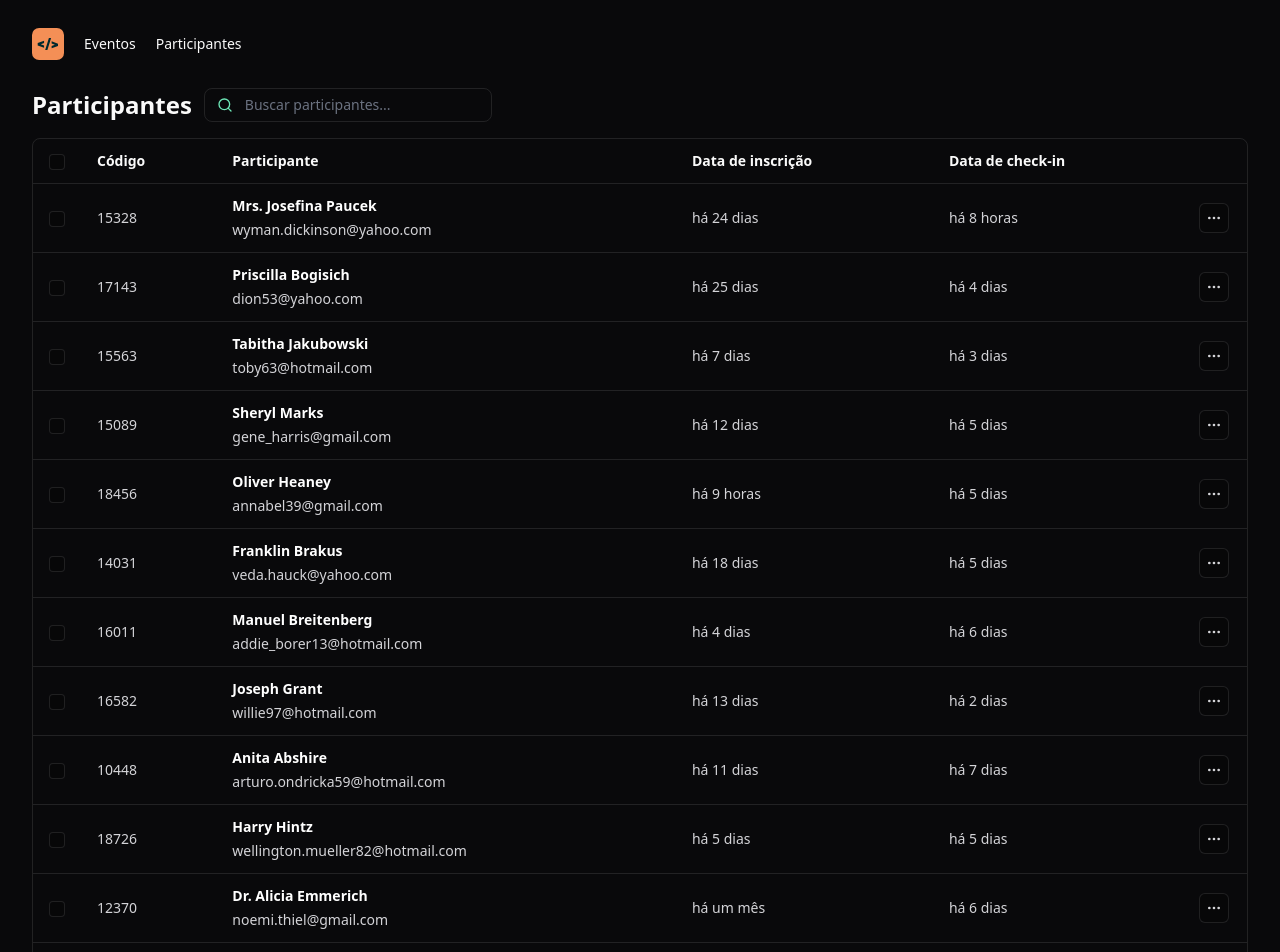
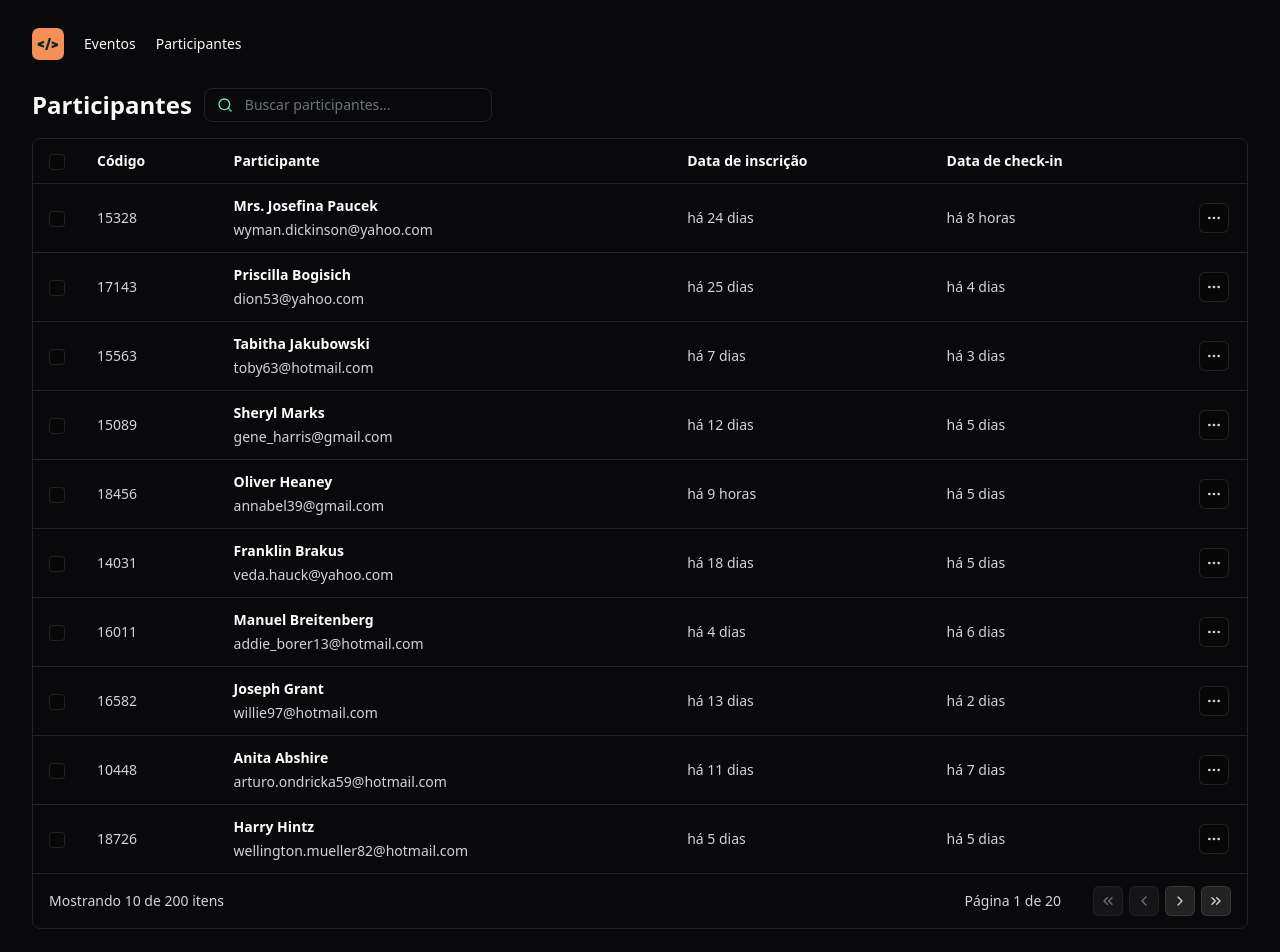
Before and after one commit to vanessabrazuna/pass-in-web, a React (Vite) app: page / in a window 1280 px wide. Shown: the top 952 px of the page. Built offline with nearby package versions, Linux system fonts and the light colour scheme.

Commit message:
feat: Add pagination functionality with validation

```diff
--- a/src/components/attendee-list.tsx
+++ b/src/components/attendee-list.tsx
@@ -1,12 +1,18 @@
 import { ChangeEvent, useState } from "react";
-import { MoreHorizontal, Search } from "lucide-react";
+import {
+  ChevronLeft,
+  ChevronRight,
+  ChevronsLeft,
+  ChevronsRight,
+  MoreHorizontal,
+  Search
+} from "lucide-react";
 
 import { IconButton } from "./icon-button";
 import { Table } from "./table";
 import { TableHeader } from "./table/table-header";
 import { TableCell } from "./table/table-cell";
 import { TableRow } from "./table/table-row";
-import { Pagination } from "./pagination";
 
 import { attendees } from "../data/Attendees";
 
@@ -18,12 +24,15 @@ dayjs.extend(relativeTime)
 dayjs.locale("pt-br")
 
 export function AttendeeList() {
-  const [search, setsearch] = useState("")
+  const [search, setSearch] = useState("")
+  const [page, setPage] = useState(1)
+
+  const totalPages = Math.ceil(attendees.length / 10)
 
   function onSearchInputChanged(event: ChangeEvent<HTMLInputElement>) {
     event.preventDefault()
 
-    setsearch(event.target.value)
+    setSearch(event.target.value)
   }
   return (
     <div className="flex flex-col gap-4">
@@ -38,9 +47,9 @@ export function AttendeeList() {
             className="bg-transparent flex-1 outline-none border-0 p-0 text-sm"
             placeholder="Buscar participantes..."
           />
+        </div>
 
           {search}
-        </div>
       </div>
 
       <Table>
@@ -61,7 +70,7 @@ export function AttendeeList() {
           </tr>
         </thead>
         <tbody>
-          {attendees.map((attendee) => {
+          {attendees.slice((page - 1) * 10, page * 10).map((attendee) => {
             return (
               <TableRow key={attendee.id}>
                 <TableCell>
@@ -94,10 +103,36 @@ export function AttendeeList() {
         <tfoot>
           <tr>
             <TableCell colSpan={3}>
-              Mostrando 10 de 228 itens
+              Mostrando 10 de {attendees.length} itens
             </TableCell>
             <TableCell className="text-right" colSpan={3}>
-              <Pagination />
+              <div className="inline-flex items-center gap-8">
+                <span>Página {page} de {totalPages}</span>
+
+                <div className="flex gap-1.5">
+                  <IconButton onClick={() => setPage(1)} disabled={page === 1}>
+                    <ChevronsLeft className="size-4" />
+                  </IconButton>
+
+                  <IconButton
+                    onClick={() => setPage(page - 1)} disabled={page === 1}
+                  >
+                    <ChevronLeft className="size-4" />
+                  </IconButton>
+
+                  <IconButton
+                    onClick={() => setPage(page + 1)} disabled={page === totalPages}
+                  >
+                    <ChevronRight className="size-4" />
+                  </IconButton>
+
+                  <IconButton
+                    onClick={() => setPage(totalPages)} disabled={page === totalPages}
+                  >
+                    <ChevronsRight className="size-4" />
+                  </IconButton>
+                </div>
+              </div>
             </TableCell>
           </tr>
         </tfoot>
--- a/src/components/icon-button.tsx
+++ b/src/components/icon-button.tsx
@@ -1,4 +1,5 @@
 import { ComponentProps } from "react";
+import { twMerge } from "tailwind-merge";
 
 interface IconButtonProps extends ComponentProps<'button'> {
   transparent?: boolean
@@ -8,10 +9,11 @@ export function IconButton({ transparent, ...props }: IconButtonProps) {
   return (
     <button
       {...props}
-      className={transparent
-          ? "bg-black/20 border border-white/10 rounded-md p-1.5"
-          : "bg-white/10 border border-white/10 rounded-md p-1.5"
-      }
+      className={twMerge(
+        "border border-white/10 rounded-md p-1.5",
+        transparent ? "bg-black/20" : "bg-white/10",
+        props.disabled ? "opacity-50 cursor-not-allowed" : null,
+      )}
     />
   )
 }
--- a/src/components/pagination.tsx
+++ /dev/null
@@ -1,33 +0,0 @@
-import {
-  ChevronLeft,
-  ChevronRight,
-  ChevronsLeft,
-  ChevronsRight
-} from "lucide-react";
-import { IconButton } from "./icon-button";
-
-export function Pagination() {
-  return (
-    <div className="inline-flex items-center gap-8">
-      <span>Página 1 de 23</span>
-
-      <div className="flex gap-1.5">
-        <IconButton>
-          <ChevronsLeft className="size-4" />
-        </IconButton>
-
-        <IconButton>
-          <ChevronLeft className="size-4" />
-        </IconButton>
-
-        <IconButton>
-          <ChevronRight className="size-4" />
-        </IconButton>
-
-        <IconButton>
-          <ChevronsRight className="size-4" />
-        </IconButton>
-      </div>
-    </div>
-  )
-}
```
